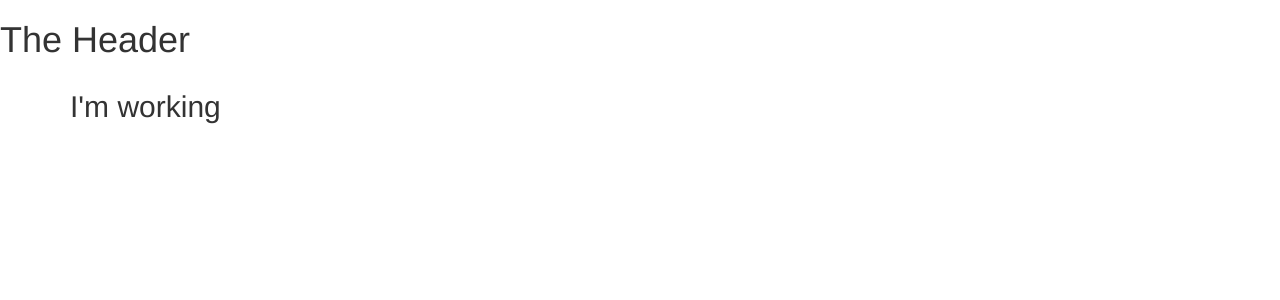
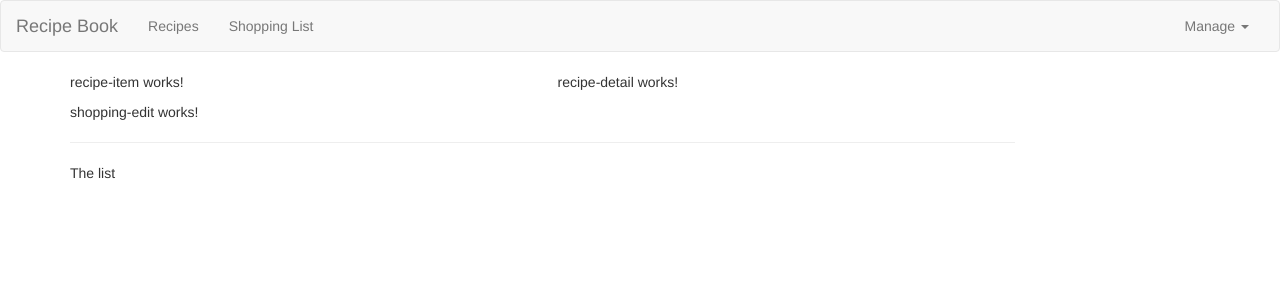
Before and after one commit to JayceNat/angular-course-site, an Angular app: page / in a window 1280 px wide. Shown: the top 300 px of the page. Built offline with nearby package versions, Linux system fonts and the light colour scheme.

Commit message:
Add preliminary header bar/navbar layout

```diff
--- a/src/app/app.component.html
+++ b/src/app/app.component.html
@@ -2,7 +2,8 @@
 <div class="container">
   <div class="row">
     <div class="col-md-12">
-      <h2>I'm working</h2>
+      <app-recipes></app-recipes>
+      <app-shopping-list></app-shopping-list>
     </div>
   </div>
 </div>
--- a/src/app/header/header.component.html
+++ b/src/app/header/header.component.html
@@ -1 +1,23 @@
-<h1>The Header</h1>
+<nav class="navbar navbar-default">
+    <div class="container-fluid">
+        <div class="navbar-header">
+            <a href="#" class="navbar-brand">Recipe Book</a>
+        </div>
+
+        <div class="collapse navbar-collapse">
+            <ul class="nav navbar-nav">
+                <li><a href="#">Recipes</a></li>
+                <li><a href="#">Shopping List</a></li>
+            </ul>
+            <ul class="nav navbar-nav navbar-right">
+                <li class="dropdown">
+                    <a href="#" class="dropdown-toggle" role="button">Manage <span class="caret"></span></a>
+                    <ul class="dropdown-menu">
+                        <li><a href="#">Save Data</a></li>
+                        <li><a href="#">Fetch Data</a></li>
+                    </ul>
+                </li>
+            </ul>
+        </div>
+    </div>
+</nav>
--- a/src/app/recipes/recipe-list/recipe-list.component.html
+++ b/src/app/recipes/recipe-list/recipe-list.component.html
@@ -1 +1 @@
-<p>recipe-list works!</p>
+<app-recipe-item></app-recipe-item>
--- a/src/app/recipes/recipes.component.html
+++ b/src/app/recipes/recipes.component.html
@@ -1 +1,8 @@
-<p>recipes works!</p>
+<div class="row">
+    <div class="col-md-5">
+        <app-recipe-list></app-recipe-list>
+    </div>
+    <div class="col-md-7">
+        <app-recipe-detail></app-recipe-detail>
+    </div>
+</div>
--- a/src/app/shopping-list/shopping-list.component.html
+++ b/src/app/shopping-list/shopping-list.component.html
@@ -1 +1,7 @@
-<p>shopping-list works!</p>
+<div class="row">
+    <div class="col-xs-10">
+        <app-shopping-edit></app-shopping-edit>
+        <hr>
+        <p>The list</p>
+    </div>
+</div>
```
